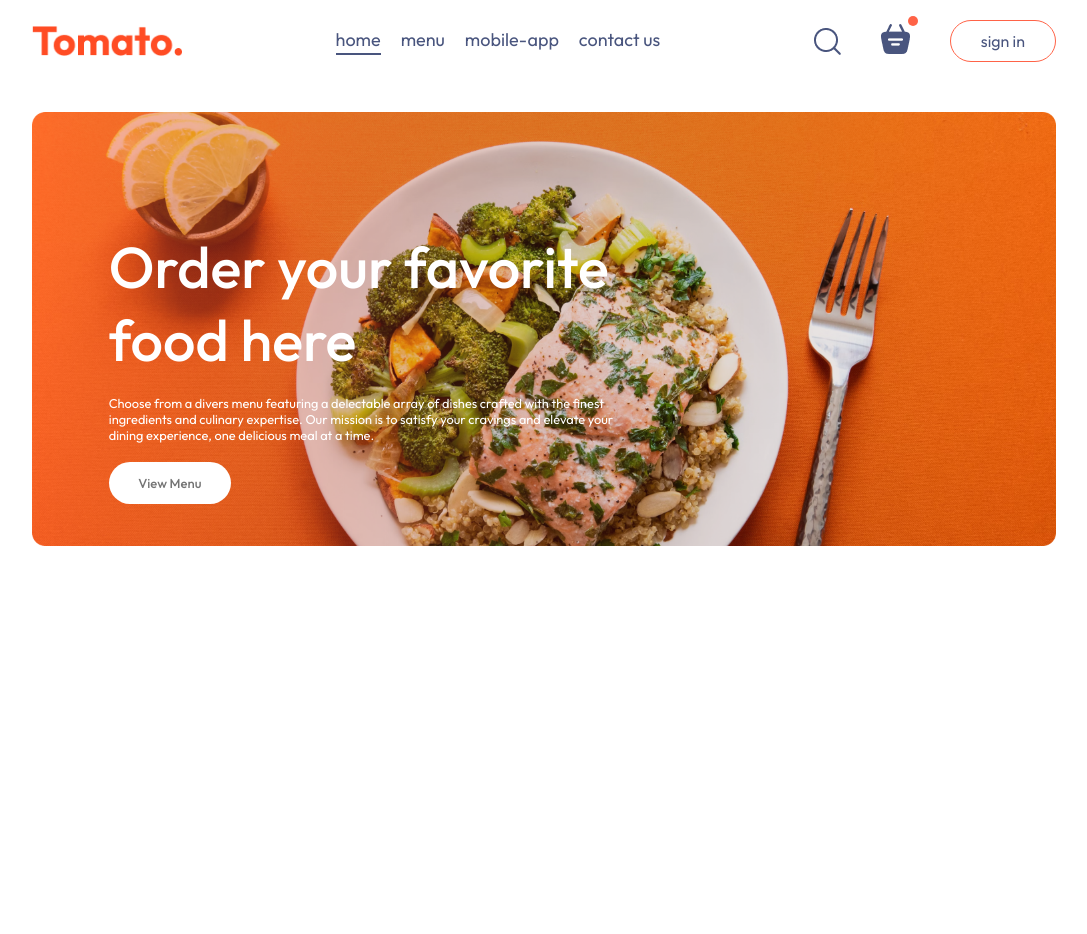
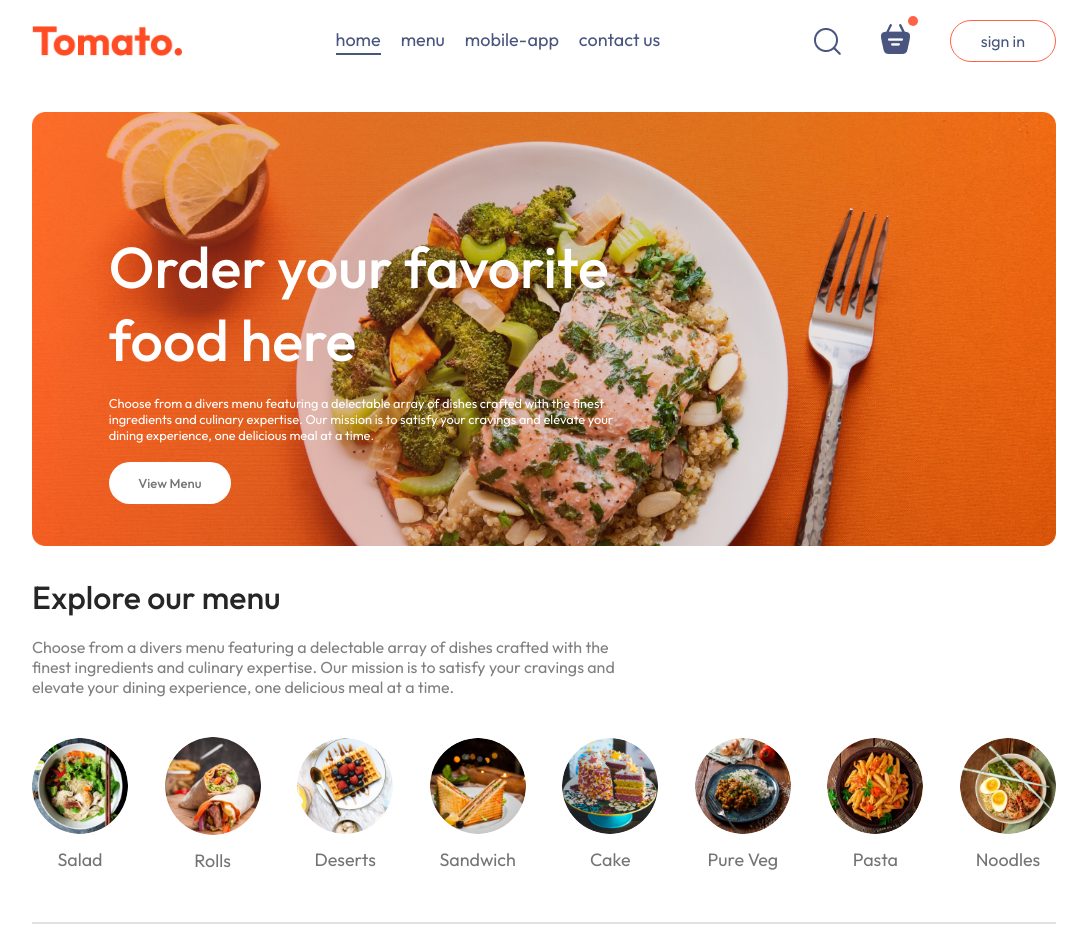
Before and after one commit to LenaM777/tomato-delivery, a React (Vite) app in the folder frontend/: page / in a window 1280 px wide. Shown: the whole page, without its empty margins (96-1183 px from the left). Before the commit the page ends 800 px from the top, so only its background shows below. Built offline with nearby package versions, Linux system fonts and the light colour scheme.

Commit message:
feat: Create Explore Menu component and add base styles

```diff
--- /dev/null
+++ b/frontend/src/components/ExploreMenu/ExploreMenu.css
@@ -0,0 +1,51 @@
+.explore-menu {
+    display: flex;
+    flex-direction: column;
+    gap: 20px;
+}
+
+.explore-menu__title {
+    color: var(--color-secondary-dark);
+    font-weight: 500;
+}
+
+.explore-menu__text {
+    max-width: 60%;
+    color: var(--color-text-light);
+}
+
+.explore-menu__list {
+    display: flex;
+    justify-content: space-between;
+    align-items: center;
+    gap: 30px;
+    text-align: center;
+    margin: 20px 0;
+    overflow-x: scroll;
+}
+
+.explore-menu__list::-webkit-scrollbar {
+    display: none;
+}
+
+.explore-menu__item img {
+    width: 7.5vw;
+    min-width: 80px;
+    cursor: pointer;
+    border-radius: 50%;
+    transition: 0.2s;
+}
+
+.explore-menu__item-name {
+    margin-top: 10px;
+    color: var(--color-gray-dark);
+    font-size: max(1.4vw, 16px);
+    cursor: pointer;
+}
+
+.explore-menu hr {
+    margin: 10px 0;
+    height: 2px;
+    background-color:var(--color-hr-light);
+    border: none;
+}
--- /dev/null
+++ b/frontend/src/components/ExploreMenu/ExploreMenu.jsx
@@ -0,0 +1,30 @@
+import React from "react";
+import "./ExploreMenu.css";
+import { menu_list } from "../../assets/assets";
+
+const ExploreMenu = () => {
+  return (
+    <div className="explore-menu" id="explore-menu">
+      <h1 className="explore-menu__title">Explore our menu</h1>
+      <p className="explore-menu__text">
+        Choose from a divers menu featuring a delectable array of dishes crafted
+        with the finest ingredients and culinary expertise. Our mission is to
+        satisfy your cravings and elevate your dining experience, one delicious
+        meal at a time.
+      </p>
+      <div className="explore-menu__list">
+        {menu_list.map((item, index) => {
+          return (
+            <div key={index} className="explore-menu__item">
+              <img src={item.menu_image} alt="" />
+              <p className="explore-menu__item-name">{item.menu_name}</p>
+            </div>
+          );
+        })}
+      </div>
+      <hr />
+    </div>
+  );
+};
+
+export default ExploreMenu;
--- a/frontend/src/pages/Home/Home.jsx
+++ b/frontend/src/pages/Home/Home.jsx
@@ -1,11 +1,13 @@
 import React from "react";
 import "./Home.css";
 import Header from "../../components/Header/Header";
+import ExploreMenu from "../../components/ExploreMenu/ExploreMenu";
 
 const Home = () => {
   return (
     <div>
       <Header />
+      <ExploreMenu />
     </div>
   );
 };
--- a/frontend/src/styles/variables.css
+++ b/frontend/src/styles/variables.css
@@ -6,7 +6,8 @@
   --color-dark: black;
   --color-light: white;
   --color-text: #333333;
-  --color-bg-2: #e2e2e2;
+  --color-text-light: #808080;
+  --color-hr-light: #e2e2e2;
   --color-bg-3: #d9d9d9;
   --color-footer-bg: #323232;
   --color-gray-light: #c5c5c5;
```
